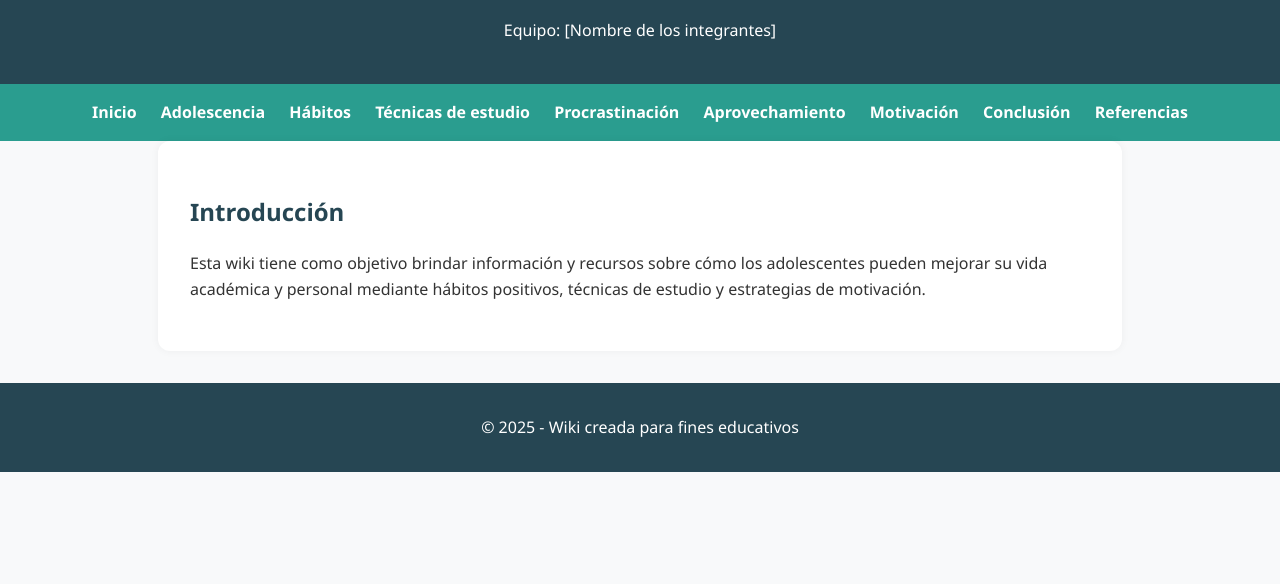
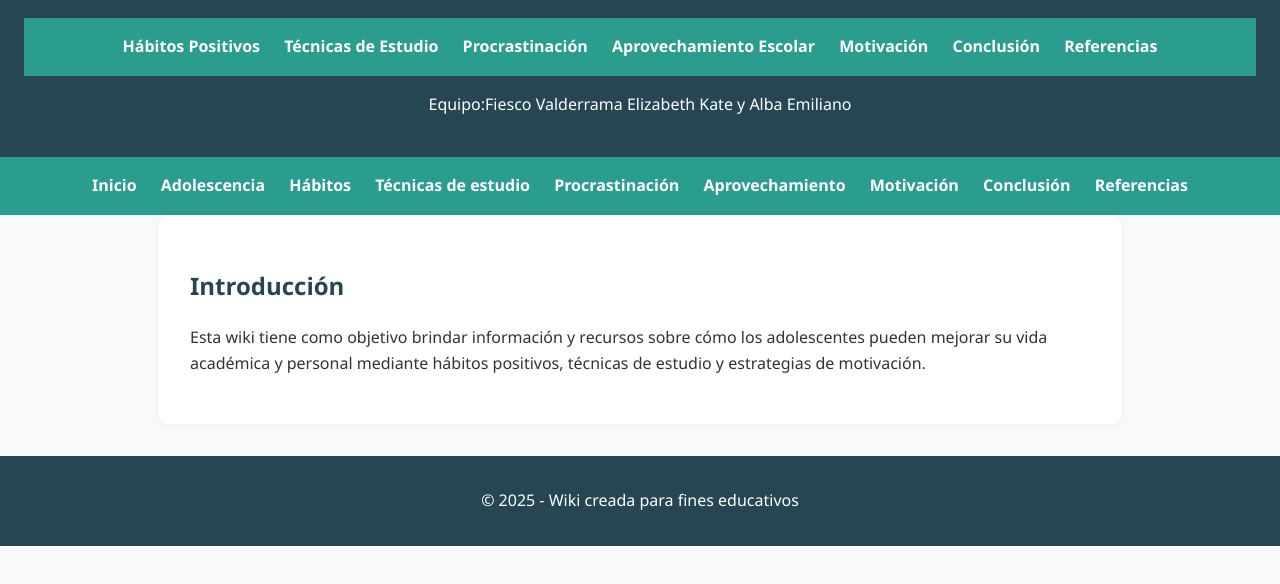
Before and after one commit to ElimonXD/WIKI-ADOLESCENCIA, a plain HTML site: page Adolecencia/index.html in a window 1280 px wide. Shown: the part 100-684 px from the top of the page. Drawn offline with Linux system fonts and the light colour scheme.

Commit message:
agregué navegación al sitio

```diff
--- a/Adolecencia/index.html
+++ b/Adolecencia/index.html
@@ -3,13 +3,25 @@
 <head>
   <meta charset="UTF-8" />
   <meta name="viewport" content="width=device-width, initial-scale=1.0"/>
-  <title>Wiki: Hábitos Positivos en la Adolescencia</title>
+  <title>Hábitos Positivos en la Adolescencia</title>
   <link rel="stylesheet" href="styles.css" />
 </head>
 <body>
   <header>
     <h1>Wiki: Hábitos Positivos en la Adolescencia</h1>
-    <p>Equipo: [Nombre de los integrantes]</p>
+    <nav>
+        <ul>
+          <li><a href="habitos.html">Hábitos Positivos</a></li>
+          <li><a href="tecnicas-estudio.html">Técnicas de Estudio</a></li>
+          <li><a href="procrastinacion.html">Procrastinación</a></li>
+          <li><a href="aprovechamiento.html">Aprovechamiento Escolar</a></li>
+          <li><a href="motivacion.html">Motivación</a></li>
+          <li><a href="conclusion.html">Conclusión</a></li>
+          <li><a href="referencias.html">Referencias</a></li>
+        </ul>
+      </nav>
+
+    <p>Equipo:Fiesco Valderrama Elizabeth Kate y Alba Emiliano</p>
   </header>
 
   <nav>
```
